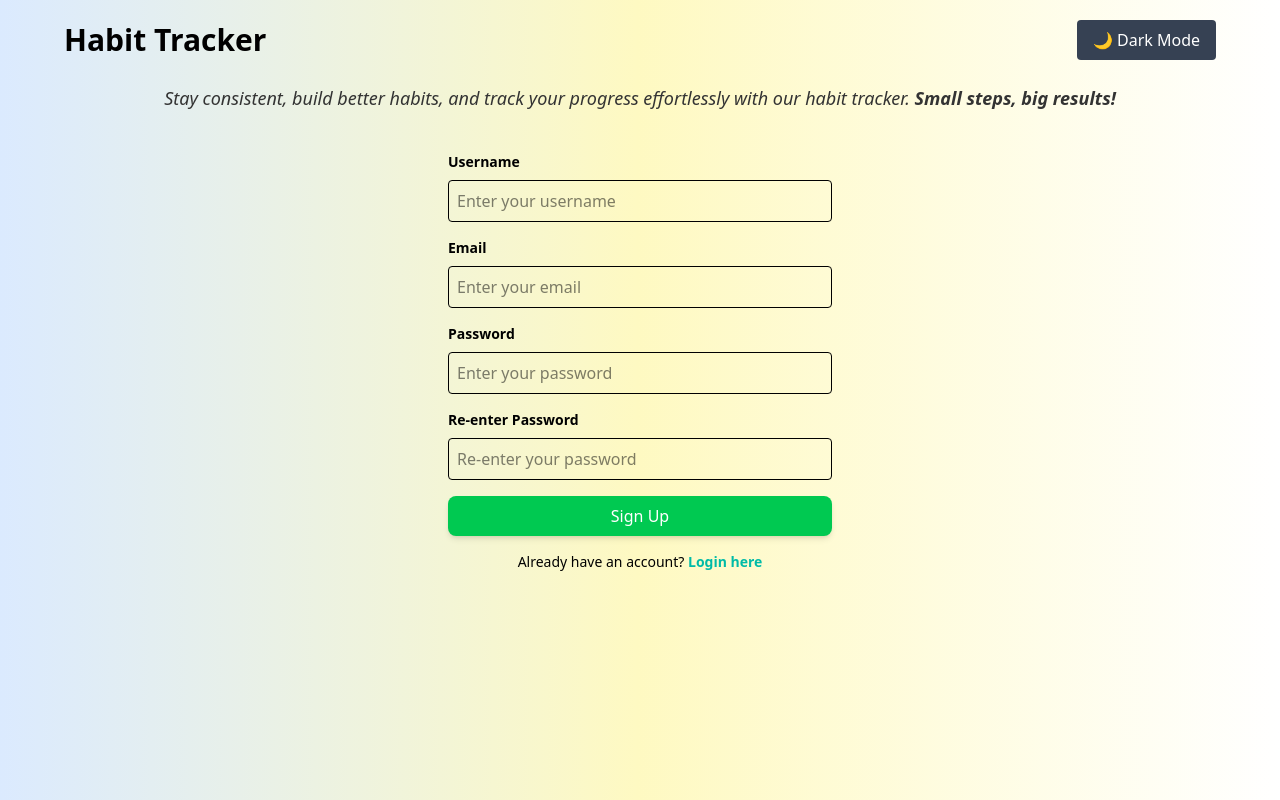
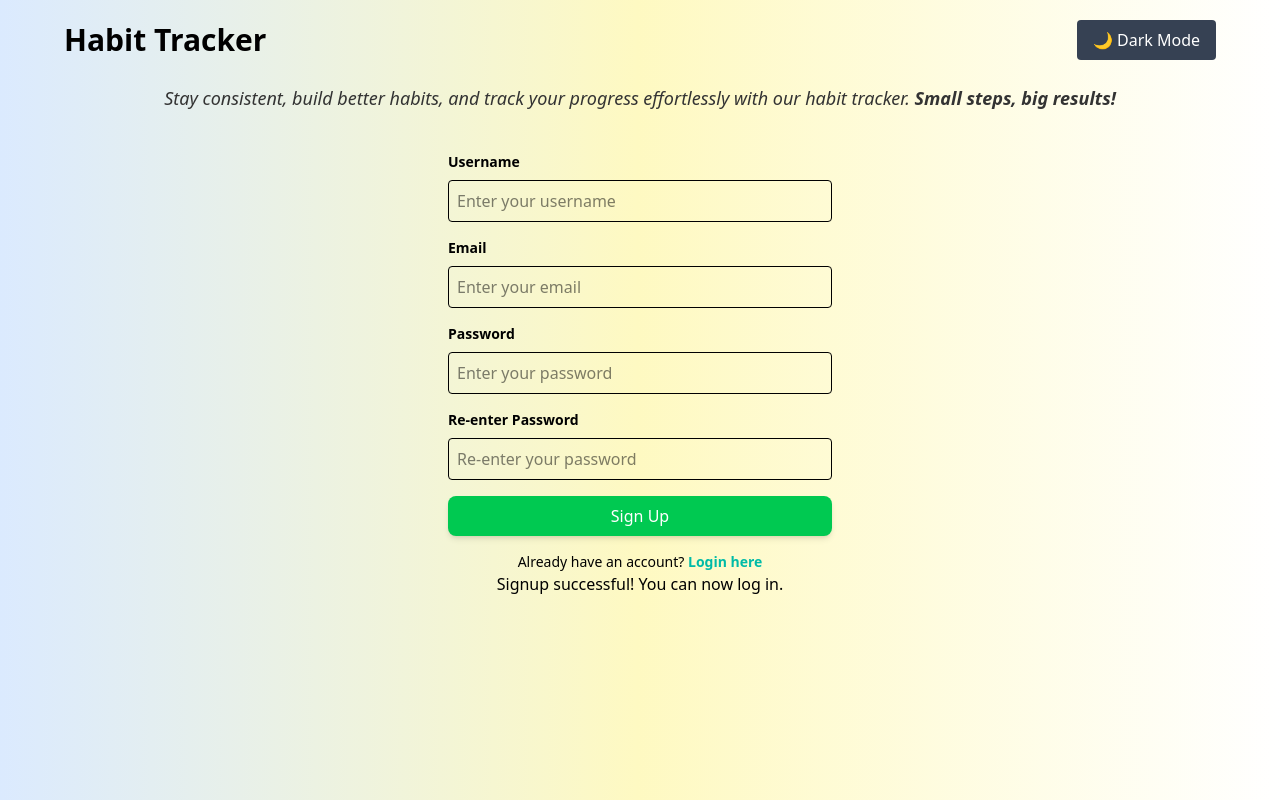
Before and after one commit to evanium-beryl/habit-trackers, a React (Vite) app: page /signup in a window 1280 px wide. Built offline with nearby package versions, Linux system fonts and the light colour scheme.

Commit message:
I updated

```diff
--- a/src/SignUpPage.jsx
+++ b/src/SignUpPage.jsx
@@ -7,6 +7,7 @@ export default function SignUpPage() {
   const [email, setEmail] = useState("");
   const [password, setPassword] = useState("");
   const [confirmPassword, setConfirmPassword] = useState("");
+  const [showAlert, setShowAlert] = useState(false); // State for the push notification
   const navigate = useNavigate();
 
   // Read dark mode preference from localStorage on initial load
@@ -161,6 +162,12 @@ export default function SignUpPage() {
           </p>
         </div>
       </div>
+      {/* Push notification alert */}
+      <div
+        className={`push-alert ${showAlert ? "show" : "hide"}`}
+      >
+        Signup successful! You can now log in.
+      </div>
     </div>
   );
 }
```
